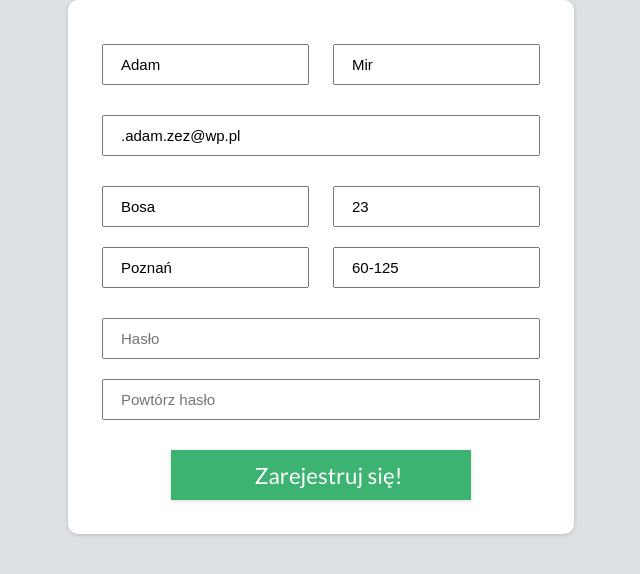
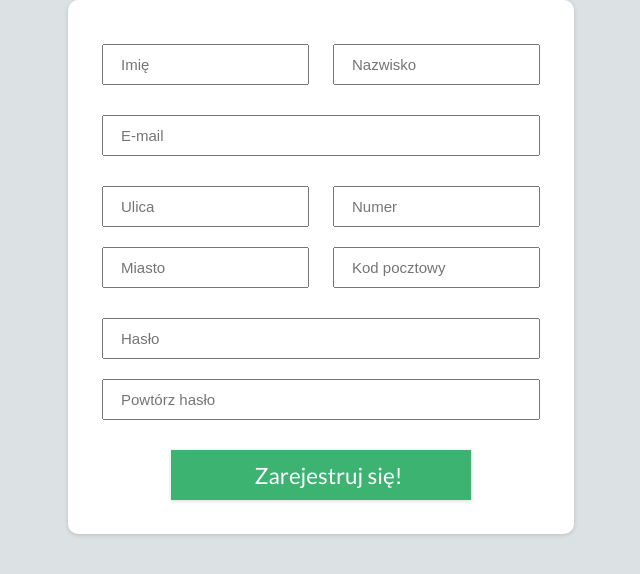
Before and after one commit to wojbog/praktyki_frontend, a React (Create React App) app: page / in a window 1280 px wide. Shown: the top 574 px of the page, without its empty margins (319-959 px from the left). Built offline with nearby package versions, Linux system fonts and the light colour scheme.

Commit message:
Change invalid fields handling and create service.js
Cleaned code
CreateUser and validation functions are in service.js now
Invalid fields are marked through conditional classes now
More comments added

```diff
--- a/src/App.js
+++ b/src/App.js
@@ -1,14 +1,11 @@
 import './App.css';
 import './components/RegisterForm'
-import { useState } from 'react'
 
 import RegisterForm from './components/RegisterForm';
 
 
 
 function App() {
-
-  //const [registration, setRegistration] = useState(true)
 
   return (
     <div className="form-container">
--- a/src/components/RegisterForm.js
+++ b/src/components/RegisterForm.js
@@ -1,51 +1,53 @@
-import {useState} from 'react'
-import {validate, validatePass} from "../validation"
-import axios from 'axios'
-
+import {useState, useEffect} from 'react'
+import {createUser, validate, validatePass} from "../service"
 
 const RegisterForm = () => {
 
     const [user, setUser] = useState({
-        "name": "Adam",
-	    "surname":"Mir",
-	    "email": ".adam.zez@wp.pl",
-	    "street": "Bosa",
-	    "number": "23",
-	    "city":"Poznań",
-	    "post_code": "60-125",
-	    "pass": ""
+        "name": "",
+        "surname":"",
+        "email": "",
+        "street": "",
+        "number": "",
+        "city":"",
+        "post_code": "",
+        "pass": ""
     })
 
-    const [passDiff, setPassDiff] = useState(false)
-    const [passStr, setPassStr] = useState(true)
-    const [invalid, setInvalid] = useState(false)
+    const [passDiff, setPassDiff] = useState(false) //true if "pass" and "pass-confirmation" are not equal
+    const [passStr, setPassStr] = useState(true) //true if password is strong enough
+    const [invalid, setInvalid] = useState(false) //true if after submiting at least one field is invalid
 
-    const handleSubmit = async (event) => {
+    const [passConf, setPassConf] = useState("") //contains pass_confirmation value
+
+    const [isValid, setIsValid] = useState({
+        "name": true,
+        "surname":true,
+        "email": true,
+        "street": true,
+        "number": true,
+        "city": true,
+        "post_code": true,
+        "pass": true
+
+    })
+
+    const handleSubmit = (event) => {
         event.preventDefault()
-        if(!passDiff &&passStr){
+        setInvalid(false)
 
-            let err = validate(user)
-            // console.log(user)
+        if(!passDiff && passStr){
 
-            if  (err.length!==0) { //make invalid red etc.
-                console.log("dup")
+            const err = validate(user) //err is an array of invalids user keys
+            if  (err.length!==0) { //make invalid fields red and pop info under form
                 setInvalid(true)
-                err.forEach((id)=> {
-                    let invalid = document.getElementById(id)
-                    invalid.style.backgroundColor = "#ff9999"
-                    invalid.onclick = (event) => {
-                        event.target.style.backgroundColor = ""
-                        setInvalid(false)
-                    }
-                })
+                setIsValid( {...err.reduce((res, item, _) => { //change all invalid keys to false
+                    res[item] = false
+                    return res
+                },isValid) } )
+
             }else {
-
-            axios.post("https://localhost:3001/registration",
-                    {"user": user},
-                    {wihCredentials:true},
-            ).then(response=>{console.log("registration res: ", response)}
-            ).catch(error => {console.log("registration error: ", error)})
-
+                createUser(user)
             }
         }
 
@@ -54,49 +56,77 @@ const RegisterForm = () => {
 
     return (
         <form id="register-form" onSubmit={event=>{handleSubmit(event)}}>
-            <div className="input-holder">
-                    <input id="name" type="text"
+            <div className="input-holder" >
+                    <input id="name" type="text" className={`${isValid.name?"":"invalid-input"}`}
                         placeholder="Imię" value={user.name}
-                        onChange={event => setUser({...user, name: event.target.value})} required/>
-                    <input id="surname" type="text"
+                        onChange={event => setUser({...user, name: event.target.value})}
+                        onMouseDown={(event) => setIsValid({...isValid, name: true})}
+                        required/>
+
+                    <input id="surname" type="text" className={`${isValid.surname?"":"invalid-input"}`}
                         placeholder="Nazwisko" value={user.surname}
-                        onChange={event => setUser({...user, surname: event.target.value})} required/>
+                        onChange={event => setUser({...user, surname: event.target.value})}
+                        onMouseDown={(event) => setIsValid({...isValid, surname: true})}
+                        required/>
             </div>
 
             <input id="email" type="text"
+                className={`${isValid.email?"":"invalid-input"}`}
                 placeholder="E-mail" value={user.email}
-                onChange={event => setUser({...user, email: event.target.value})} required/>
+                onChange={event => setUser({...user, email: event.target.value})}
+                onMouseDown={(event) => setIsValid({...isValid, email: true})}
+                required/>
 
             <div className="input-holder">
                 <input id="street" type="text" placeholder="Ulica"
-                    value={user.street} onChange={event => setUser({...user, street: event.target.value})} required/>
+                    className={`${isValid.street?"":"invalid-input"}`}
+                    value={user.street}
+                    onChange={event => setUser({...user, street: event.target.value})}
+                    onMouseDown={(event) => setIsValid({...isValid, street: true})}
+                    required/>
 
                 <input id="number" type="text" placeholder="Numer"
-                    value={user.number} onChange={event => setUser({...user, number: event.target.value})} required/>
+                    className={`${isValid.number?"":"invalid-input"}`}
+                    value={user.number}
+                    onChange={event => setUser({...user, number: event.target.value})}
+                    onMouseDown={(event) => setIsValid({...isValid, number: true})}
+                    required/>
 
                 <input id="city" type="text" placeholder="Miasto"
-                    value={user.city} onChange={event => setUser({...user, city: event.target.value})} required/>
+                    className={`${isValid.city?"":"invalid-input"}`}
+                    value={user.city}
+                    onChange={event => setUser({...user, city: event.target.value})}
+                    onMouseDown={(event) => setIsValid({...isValid, city: true})}
+                    required/>
 
                 <input id="post_code" type="text" placeholder="Kod pocztowy"
-                    value={user.post_code} onChange={event => setUser({...user, post_code: event.target.value})} required/>
+                    className={`${isValid.post_code?"":"invalid-input"}`}
+                    value={user.post_code}
+                    onChange={event => setUser({...user, post_code: event.target.value})}
+                    onMouseDown={(event) => setIsValid({...isValid, post_code: true})}
+                    required/>
 
             </div>
 
             <input id="pass" type="password" placeholder="Hasło"
-                value={user.pass} onChange={event => {
+                className={`${isValid.pass?"":"invalid-input"}`}
+                value={user.pass}
+                onChange={event => {
                         setUser({...user, pass: event.target.value})
                         validatePass(event.target.value) ? setPassStr(true):setPassStr(false)
+                        passConf===event.target.value  && setPassDiff(false)
                 }} required/>
             {!passStr && <p className="invalid">Hasło jest za słabe!</p>}
 
 
             <input id="pass-confirmation" type="password" placeholder="Powtórz hasło"
-                onChange={event => {
+                value = {passConf} onChange={event => {
+                    setPassConf(event.target.value)
                     event.target.value!==user.pass ? setPassDiff(true) : setPassDiff(false)}
                  } required/>
 
             {passDiff && <p className="invalid">Hasła się nie zgadzają!</p>}
-            {invalid && <p className="invalid">Jedno lub więcej pól jest niepoprawnych!</p>}
+            {invalid && <p className="invalid">Jedno lub więcej pól jest nieprawidłowych!</p>}
 
             <input type="submit" form="register-form"  id="register-submit"  className="submit"
                 value="Zarejestruj się!"/>
--- a/src/index.css
+++ b/src/index.css
@@ -90,6 +90,10 @@ body {
 
 }
 
+.invalid-input {
+  background-color: #ff9999 !important;
+}
+
 .invalid {
   color: red;
   align-self:flex-start;
```
Also changed, not shown: src/service.js (renamed from src/validation.js, +16 -4 lines), 1 other file (tests, documents, lock files or other folders).
